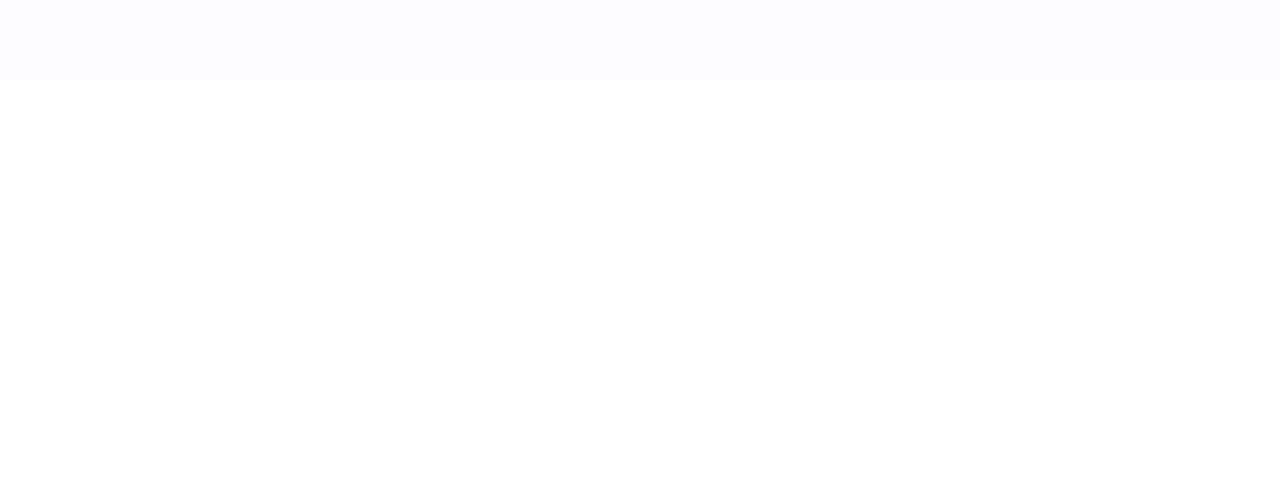
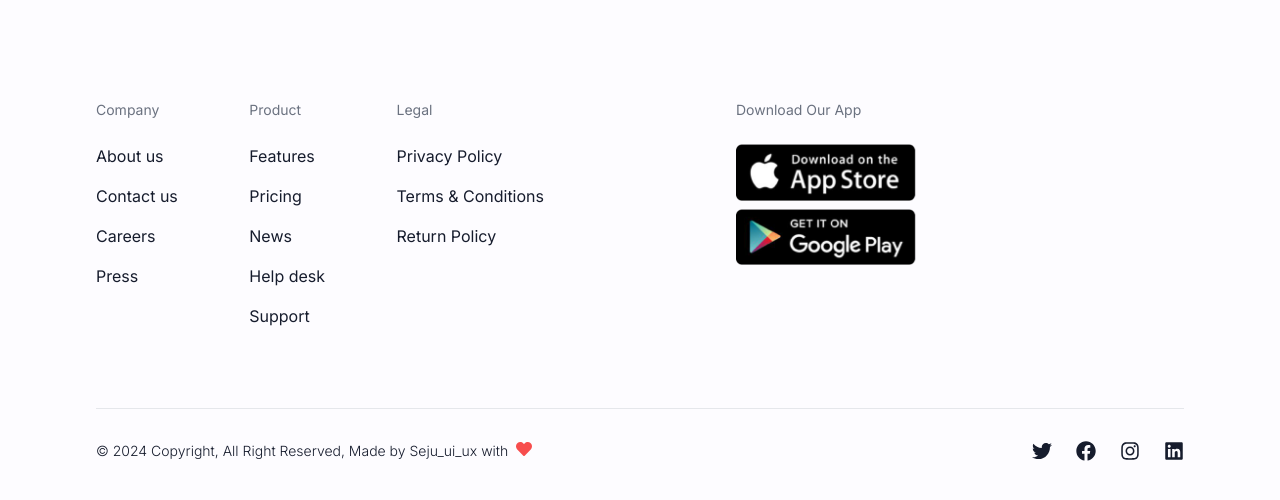
Before and after one commit to AxelSalim/Maquette2, a Next.js app: page / in a window 1280 px wide. Shown: the top 500 px of the page. Built offline with nearby package versions, Linux system fonts and the light colour scheme.

Commit message:
mise en place du footer

```diff
--- a/src/app/components/Footer.tsx
+++ b/src/app/components/Footer.tsx
@@ -1,9 +1,142 @@
+import Image from "next/image"
+import Link from "next/link"
+import { FaFacebook, FaHeart, FaInstagram, FaLinkedin, FaTwitter } from "react-icons/fa"
 
 
 export default function Footer() {
 
+
+    const footerNavs = [
+        {
+            label: "Company",
+            items: [
+                {
+                    href: '/',
+                    name: 'About us'
+                },
+                {
+                    href: '/',
+                    name: 'Contact us'
+                },
+                {
+                    href: '/',
+                    name: 'Careers'
+                },
+                {
+                    href: '/',
+                    name: 'Press'
+                },
+            ],
+        },
+        {
+            label: "Product",
+            items: [
+                {
+                    href: '/',
+                    name: 'Features'
+                },
+                {
+                    href: '/',
+                    name: 'Pricing'
+                },
+                {
+                    href: '/',
+                    name: 'News'
+                },
+                {
+                    href: '/',
+                    name: 'Help desk'
+                },
+                {
+                    href: '/',
+                    name: 'Support'
+                },
+            ],
+        },
+        {
+            label: "Legal",
+            items: [
+                {
+                    href: '/',
+                    name: 'Privacy Policy'
+                },
+                {
+                    href: '/',
+                    name: 'Terms & Conditions'
+                },
+                {
+                    href: '/',
+                    name: 'Return Policy'
+                },
+            ]
+        }
+    ]
+
     return (
         <>
+         <footer className="px-4 py-5 max-w-6xl mx-auto md:px-8">
+            <div className="md:gap-48 justify-between md:flex">
+                <div className="flex-1 gap-10 justify-between md:flex ">
+                    {footerNavs.map((item, idx) => (
+                        <ul className="mb-8" key={idx}>
+                            <h1 className="text-gray-500 text-sm font-normal mb-2 md:mb-6">{ item.label }</h1>
+
+                            {item.items.map(((el, idx) => (
+                                <li key={idx} className="mb-4">
+                                    <a href={el.href} className="transition-all text-[#161c2d] hover:text-[#f74d4d]">
+                                        { el.name }
+                                    </a>
+                                </li>
+                            )))}
+                        </ul>
+                    ))}
+                </div>
+
+                <div className="flex-1">
+                    <div className="max-w-xs">
+                        <p className="text-gray-500 text-sm font-normal mb-6">Download Our App</p>
+                    </div>
+                    <Image src="/1x/''Fichier 4.png" width={180} height={180} alt="Image background"  className="mb-2 cursor-pointer transition-all hover:scale-105" />
+                    <Image src="/1x/''Fichier 5.png" width={180} height={180} alt="Image background"  className="cursor-pointer transition-all hover:scale-105" />
+                </div>
+            </div>
+            <section className="mt-8 py-2 md:py-8 border-t items-center justify-between sm:flex">
+                <section className="mt-4 flex flex-wrap justify-center gap-2 text-[#161c2d] font-light text-sm sm:mt-0">
+                    <div>&copy; 2024 Copyright, All Right Reserved, Made by Seju_ui_ux with</div>
+                    <div>
+                        <div className="flex items-center text-[#f74d4d]">
+                            <FaHeart className="w-4 h-4"/>
+                        </div>
+                    </div>
+                </section>
+
+                <section className="items-center justify-between sm:flex">
+                    <section className="flex items-center justify-center gap-x-6 text-[#161c2d] mt-4 sm:mt-0">
+                        <Link href="https://www.tiktok.com/@gunivers1" target="_blank">
+                            <div className="flex items-center hover:text-[#f74d4d] cursor-pointer transition-all hover:scale-110">
+                                <FaTwitter className="w-5 h-5"/>
+                            </div>
+                        </Link>
+                        <Link href="https://web.facebook.com/GGUNIVERS" target="_blank">
+                            <div className="flex items-center hover:text-[#f74d4d] cursor-pointer transition-all hover:scale-110">
+                                <FaFacebook className="w-5 h-5"/>
+                            </div>
+                        </Link>
+                        <Link href="https://www.instagram.com/g_gunivers" target="_blank">
+                            <div className="flex items-center hover:text-[#f74d4d] cursor-pointer transition-all hover:scale-110">
+                                <FaInstagram className="w-5 h-5"/>
+                            </div>
+                        </Link>
+                        <Link href="https://www.linkedin.com/company/gunivers" target="_blank">
+                            <div className="flex items-center hover:text-[#f74d4d] cursor-pointer transition-all hover:scale-110">
+                                <FaLinkedin className="w-5 h-5"/>
+                            </div>
+                        </Link>
+                    </section>
+                </section>
+
+            </section>
+        </footer>
         </>
     )
 }
```
